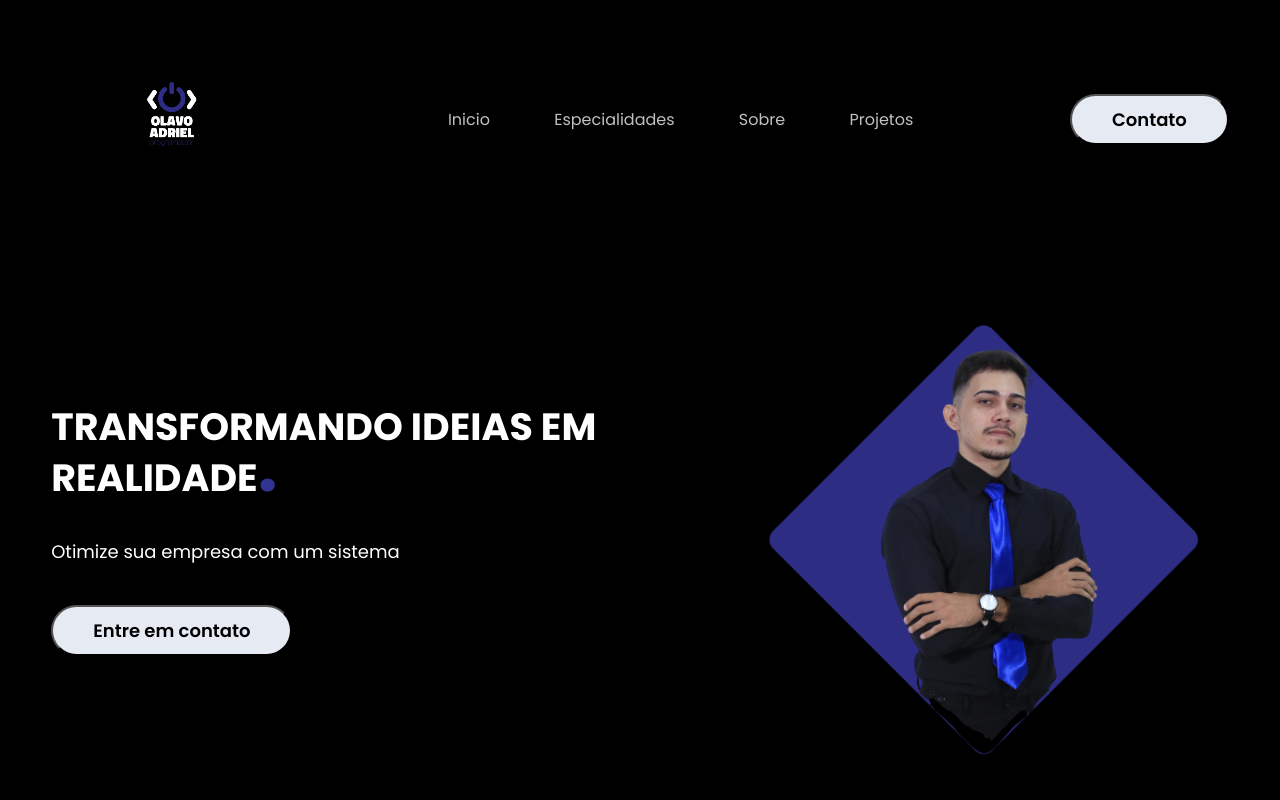
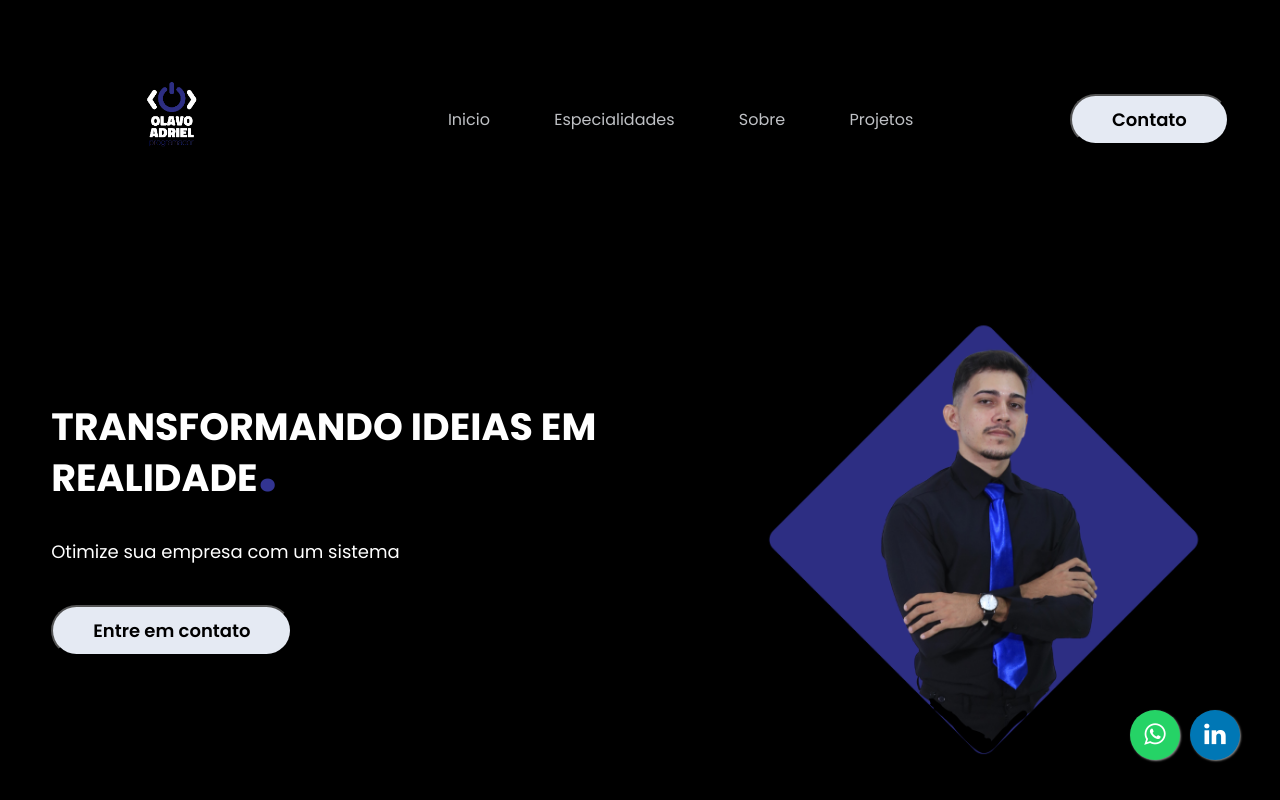
Before and after one commit to olavuwdev/olavuwdev.github.io, a plain HTML site: page index.html in a window 1280 px wide. Shown: the top 800 px of the page. Drawn offline with nearby package versions, Linux system fonts and the light colour scheme.

Commit message:
Adicionado botões no footer

```diff
--- a/index.html
+++ b/index.html
@@ -6,6 +6,7 @@
     <!-- GOOGLE FONTS -->
     <link rel="preconnect" href="https://fonts.googleapis.com">
     <link rel="preconnect" href="https://fonts.gstatic.com" crossorigin>
+    <link rel="stylesheet" href="https://maxcdn.bootstrapcdn.com/font-awesome/4.5.0/css/font-awesome.min.css">
     <link href="https://fonts.googleapis.com/css2?family=Poppins:ital,wght@0,100;0,200;0,300;0,400;0,500;0,600;0,700;0,800;0,900;1,100;1,200;1,300;1,400;1,500;1,600;1,700;1,800;1,900&display=swap" rel="stylesheet">
     <link rel="shortcut icon" type="imagex/png" href="/img/icon_logo.png">
     <!-- FIM GOOGLE FONTS -->
@@ -159,6 +160,17 @@
                 <h4>Criado por Olavo Adriel</h4>
             </div>
         </div><!-- INTERFACE -->
+        <!-- BOTÃO WHATSAPP -->
+
+        <a href="https://wa.me/5584987301964?text=Olá, vim pelo seu portifolio" style="position:fixed;width:50px;height:50px;bottom:40px;right:100px;background-color:#25d366;color:#FFF;border-radius:50px;text-align:center;font-size:25px;box-shadow: 1px 1px 2px #888;z-index:1000;" target="_blank">
+            <i style="margin-top:12px" class="fa fa-whatsapp"></i>
+        </a>
+        <!-- FIM BOTÃO WHATSAPP -->
+        <!-- Botão LinkedIn -->
+        <a href="https://www.linkedin.com/in/olavo-adriel/" style="position:fixed;width:50px;height:50px;bottom:40px;right:40px;background-color:#0077b5;color:#FFF;border-radius:50px;text-align:center;font-size:25px;box-shadow: 1px 1px 2px #888;z-index:1000;" target="_blank">
+            <i style="margin-top:12px" class="fa fa-linkedin"></i>
+        </a>
+        <!-- FIM Botão LinkedIn -->
     </footer>
 </body>
 </html>
```
